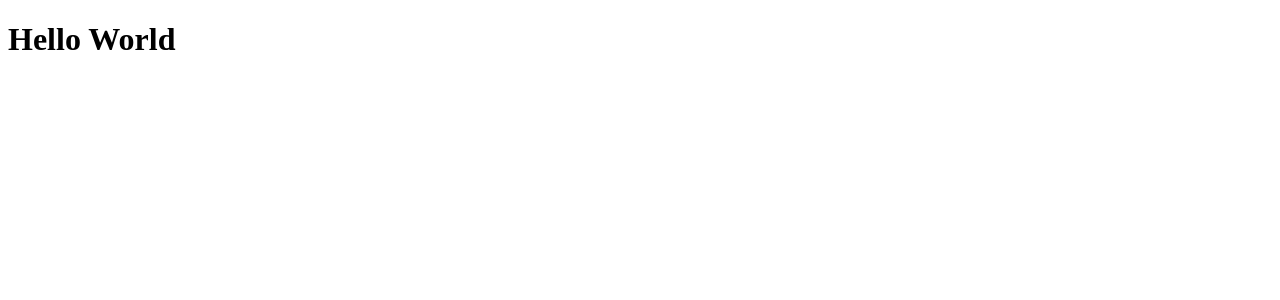
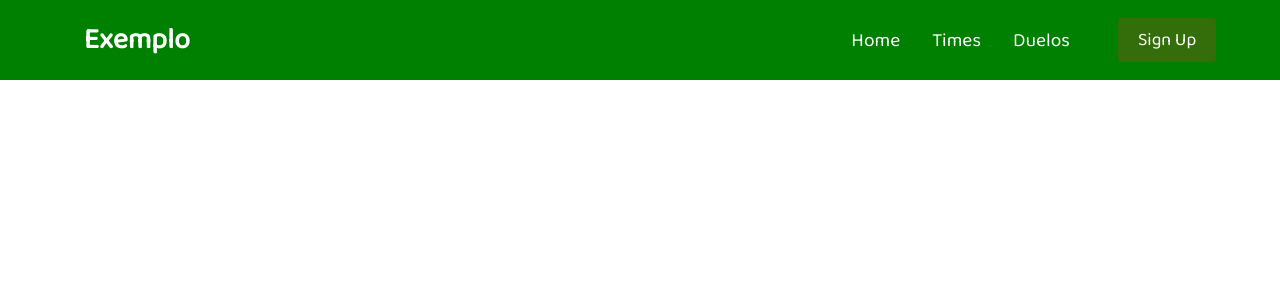
Before and after one commit to Ruymelo10/squad-builder-react, a React (Create React App) app: page / in a window 1280 px wide. Shown: the top 300 px of the page. Built offline with nearby package versions, Linux system fonts and the light colour scheme.

Commit message:
initial reponsive navbar added

```diff
--- a/public/index.html
+++ b/public/index.html
@@ -1,15 +1,20 @@
 <!DOCTYPE html>
 <html lang="en">
+
 <head>
   <meta charset="utf-8" />
   <link rel="icon" href="%PUBLIC_URL%/favicon.ico" />
   <meta name="viewport" content="width=device-width, initial-scale=1" />
   <meta name="theme-color" content="#000000" />
-    <meta
-      name="description"
-      content="Web site created using create-react-app"
-    />
+  <meta name="description" content="Web site created using create-react-app" />
   <link rel="apple-touch-icon" href="%PUBLIC_URL%/logo192.png" />
+
+  <link rel="stylesheet" href="https://use.fontawesome.com/releases/v5.15.3/css/all.css"
+    integrity="sha384-SZXxX4whJ79/gErwcOYf+zWLeJdY/qpuqC4cAa9rOGUstPomtqpuNWT9wdPEn2fk" crossorigin="anonymous">
+
+  <link rel="preconnect" href="https://fonts.googleapis.com">
+  <link rel="preconnect" href="https://fonts.gstatic.com" crossorigin>
+  <link href="https://fonts.googleapis.com/css2?family=Baloo+2&display=swap" rel="stylesheet">
   <!--
       manifest.json provides metadata used when your web app is installed on a
       user's mobile device or desktop. See https://developers.google.com/web/fundamentals/web-app-manifest/
@@ -26,6 +31,7 @@
     -->
   <title>React App</title>
 </head>
+
 <body>
   <noscript>You need to enable JavaScript to run this app.</noscript>
   <div id="root"></div>
@@ -40,4 +46,5 @@
       To create a production bundle, use `npm run build` or `yarn build`.
     -->
 </body>
+
 </html>
--- /dev/null
+++ b/src/components/Button/index.jsx
@@ -0,0 +1,35 @@
+import React from 'react';
+import './styles.css';
+import P from 'prop-types';
+
+const STYLES = [
+  'btn--primary',
+  'btn--outline'
+];
+
+const SIZES = [
+  'btn--medium',
+  'btn--large'
+];
+
+export const Button = ({ children, type, onClick, buttonStyle, buttonSize }) => {
+  const checkButtonStyle = STYLES.includes(buttonStyle) ? buttonStyle : STYLES[0];
+  const checkButtonSize = STYLES.includes(buttonSize) ? buttonSize : SIZES[0];
+  return (
+    <button className={`btn ${checkButtonStyle} ${checkButtonSize}`} onClick={onClick}
+      type={type}>
+      {children}
+    </button>
+  )
+}
+Button.defaultProps = {
+  disabled: false,
+};
+
+Button.propTypes = {
+  buttonSize: P.string.isRequired,
+  buttonStyle: P.string.isRequired,
+  children: P.string.isRequired,
+  type: P.string,
+  onClick: P.func.isRequired,
+};
--- /dev/null
+++ b/src/components/Button/styles.css
@@ -0,0 +1,41 @@
+.btn{
+  padding: 8px 20px;
+  border-radius: 4px;
+  outline: none;
+  border: none;
+  cursor: pointer;
+}
+
+.btn:hover{
+  padding: 8px 20px;
+  transition: all 0.3 ease-out;
+  background-color: white;
+  color: green;
+}
+
+.btn--primary{
+  background-color: #336e0b;
+}
+
+.btn--outline{
+  background-color: transparent;
+  color: #336e0b;
+  padding: 8px 20px;
+  border-radius: 4px;
+  border: 1px solid #3acbf7;
+  transition: all 0.3 ease-out;
+}
+
+.btn--medium{
+  padding: 8px 20px;
+  border-radius: 4px;
+  font-size: 18px;
+  color: white;
+}
+
+.btn--large{
+  padding: 12px 26px;
+  border-radius: 4px;
+  font-size: 20px;
+  color: white;
+}
--- /dev/null
+++ b/src/components/Navbar/MenuItems.js
@@ -0,0 +1,22 @@
+export const MenuItems = [
+  {
+    title: 'Home',
+    url: '#',
+    cName: 'nav-links'
+  },
+  {
+    title: 'Times',
+    url: '#',
+    cName: 'nav-links'
+  },
+  {
+    title: 'Duelos',
+    url: '#',
+    cName: 'nav-links'
+  },
+  {
+    title: 'Sign Up',
+    url: '#',
+    cName: 'nav-links-mobile'
+  },
+];
--- /dev/null
+++ b/src/components/Navbar/index.jsx
@@ -0,0 +1,42 @@
+import React, { Component } from "react";
+import { Button } from "../Button";
+import { MenuItems } from './MenuItems';
+import './styles.css';
+
+class Navbar extends Component {
+  constructor(props) {
+    super(props);
+    this.state = {
+      clicked: false
+    };
+  }
+
+  handleClick = () => {
+    this.setState({ clicked: !this.state.clicked })
+  }
+
+  render() {
+    return (
+      <nav className="navbarItems">
+        <h1 className="navbar-logo"> Exemplo </h1>
+        <div className="menu-icon" onClick={this.handleClick}>
+          <i className={this.state.clicked ? 'fas fa-times' : 'fas fa-bars'}></i>
+        </div>
+        <ul className={this.state.clicked ? 'nav-menu active' : 'nav-menu'}>
+          {MenuItems.map((item, index) => {
+            return (
+              <li key={index}>
+                <a className={item.cName} href={item.url}>
+                  {item.title}
+                </a>
+              </li>
+            )
+          })}
+        </ul>
+        <Button>Sign Up</Button>
+      </nav>
+    )
+  }
+}
+
+export default Navbar;
--- /dev/null
+++ b/src/components/Navbar/styles.css
@@ -0,0 +1,131 @@
+.navbarItems{
+  background-color: green;
+  height: 80px;
+  display: flex;
+  justify-content: center;
+  align-items: center;
+  font-size: 1.2rem;
+}
+.navbar-logo{
+  color: white;
+  justify-self: start;
+  margin-left: 20px;
+  cursor: pointer;
+}
+
+.nav-menu{
+  display: grid;
+  grid-template-columns: repeat(5, auto);
+  list-style: none;
+  text-align: center;
+  width: 70vw;
+  justify-content: end;
+  margin-right: 2rem;
+}
+
+.nav-links{
+  color: white;
+  text-decoration: none;
+  padding: 0.5rem 1rem;
+}
+
+.nav-links:hover{
+  background-color: rgba(0, 255, 0, 0.2);
+  border-radius: 4px;
+  transition: all 0.2s ease-out;
+}
+
+.fa-bars{
+  color: white;
+}
+
+.nav-links-mobile{
+  display: none;
+}
+
+.menu-icon{
+  display: none;
+}
+
+@media screen and (max-width: 900px) {
+
+  .navbarItems{
+    position: relative;
+  }
+
+  .nav-menu{
+    display: flex;
+    flex-direction: column;
+    width: 100%;
+    height: 500px;
+    position: absolute;
+    top: 80px;
+    left: -100%;
+    opacity: 1;
+    transition: all 0.5s ease;
+  }
+
+  .nav-menu.active{
+    background-color: green;
+    left: 0;
+    opacity: 1;
+    transition: all 0.5s ease;
+    z-index: 1;
+  }
+
+  .nav-links{
+    text-align: center;
+    padding: 2rem;
+    width: 100%;
+    display: table;
+  }
+  .nav-links:hover{
+    background-color: rgba(0, 255, 0, 0.2);
+    border-radius: 0;
+  }
+
+  .navbar-logo{
+    position: absolute;
+    top: 0;
+    left: 0;
+    transform: translate(25%, 50%);
+  }
+
+  .menu-icon{
+    display: block;
+    position: absolute;
+    top: 0;
+    right: 0;
+    transform: translate(-100%, 60%);
+    font-size: 1.8rem;
+    cursor: pointer;
+  }
+
+  .fa-times{
+    color: white;
+    font-size: 2rem;
+  }
+
+  .nav-links-mobile{
+    display: block;
+    text-align: center;
+    padding: 1rem;
+    margin: 2rem auto;
+    border-radius: 4px;
+    width: 50%;
+    background-color: rgb(3, 73, 3);
+    text-decoration: none;
+    color: white;
+    font-size: 1.5rem;
+  }
+
+  .nav-links-mobile:hover{
+    background-color: white;
+    color: green;
+    transition: 250ms;
+  }
+
+  Button{
+    display: none;
+  }
+}
--- a/src/index.js
+++ b/src/index.js
@@ -1,7 +1,7 @@
 import React from 'react';
 import ReactDOM from 'react-dom';
 import './index.css';
-import App from './App';
+import App from './templates/App';
 
 
 ReactDOM.render(
--- /dev/null
+++ b/src/templates/App.css
@@ -0,0 +1,6 @@
+*{
+  box-sizing: border-box;
+  margin: 0;
+  padding: 0;
+  font-family: 'Baloo 2', cursive;
+}
--- a/src/App.js
+++ b/src/templates/App.js
@@ -1,10 +1,11 @@
 import React from 'react';
+import Navbar from '../components/Navbar';
 import './App.css';
 
 function App() {
   return (
     <div className="App">
-      <h1>Hello World</h1>
+      <Navbar />
     </div>
   );
 }
```
Also changed, not shown: 2 other files (tests, documents, lock files or other folders). Lines whose indentation alone changed are shown as unchanged.
